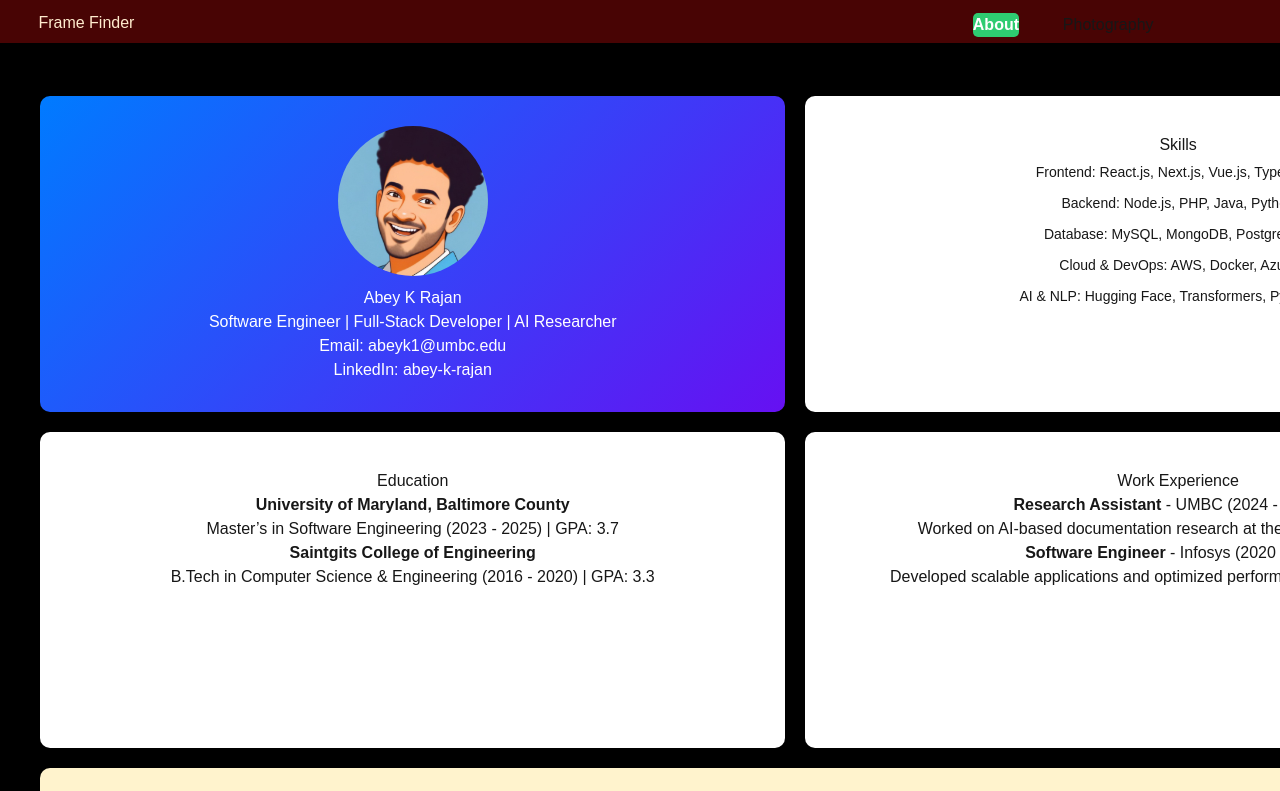
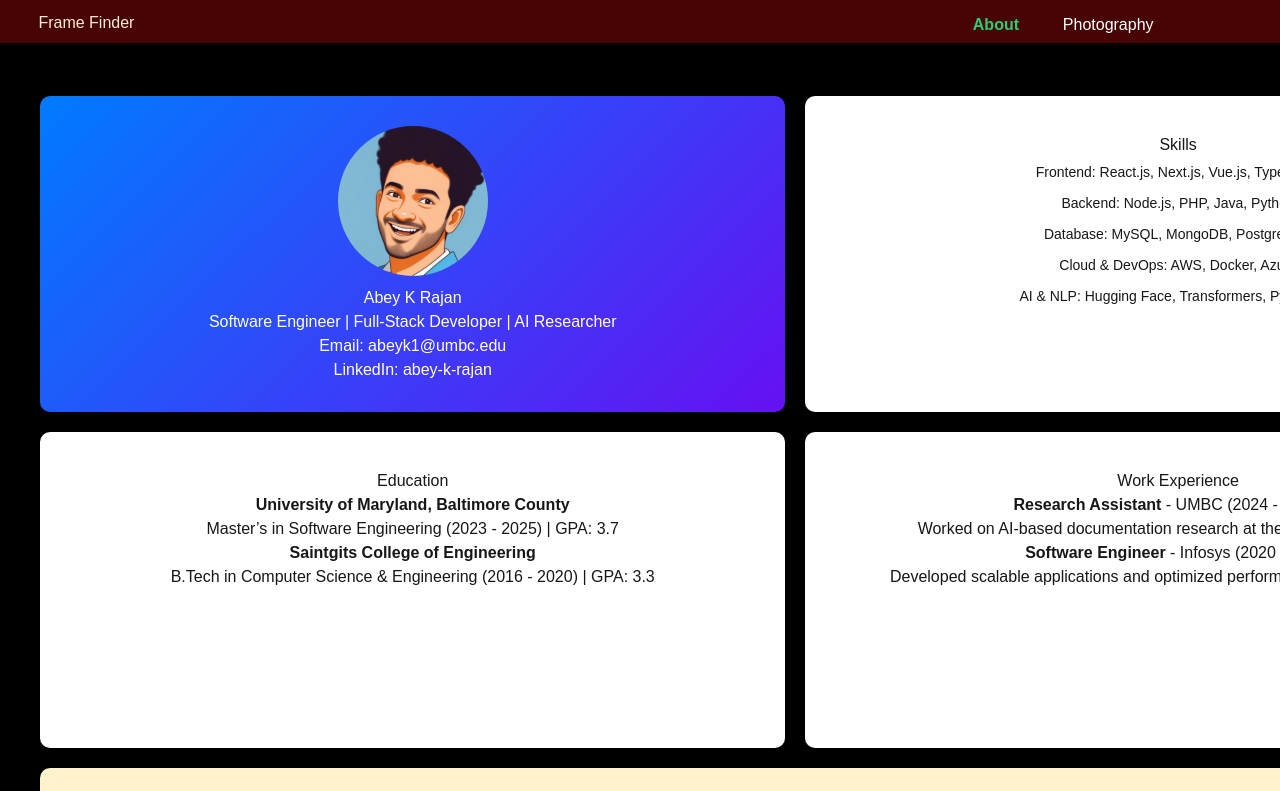
Before and after one commit to abeyrajan7/photography-app, a Next.js app in the folder my-photography-next-app/: page /about in a window 1280 px wide. Shown: the top 791 px of the page. Built offline with nearby package versions, Linux system fonts and the light colour scheme.

Commit message:
responsive

```diff
--- a/my-photography-next-app/src/Components/Header.css
+++ b/my-photography-next-app/src/Components/Header.css
@@ -19,18 +19,18 @@
     gap: 32%;
     bottom: 25%;
     left: 76%;
+    color: white;
 }
 
-.nav-items .active-tab {
-    /* background-color: #2ecc71; */
+/* .nav-items .active-tab {
     color: rgb(30, 151, 48) !important;
     border-radius: 5px;
     font-weight: bold;
-}
+} */
 
 .nav-items .active-tab {
-    background-color: #2ecc71; /* Green for active */
-    color: white !important;
+    color: #2ecc71; /* Green for active */
+    /* color: white !important; */
     border-radius: 5px;
     font-weight: bold;
 }
@@ -41,6 +41,10 @@
     cursor: pointer;
     color: white;
     font-size: 24px;
+}
+
+.nav-items :hover {
+    cursor: pointer;
 }
 
 /* Responsive Styles for Mobile */
@@ -66,12 +70,9 @@
         box-shadow: 0px 4px 6px rgba(0, 0, 0, 0.3);
     }
 
-    .nav-items :hover {
-        cursor: pointer;
-    }
-
     .nav-items.open {
         display: flex;
+        margin-left: -2%;
     }
 
     .nav-items li {
--- a/package.json
+++ b/package.json
@@ -6,6 +6,7 @@
     "build": "echo 'This is the root package.json and is not used for building'"
   },
   "dependencies": {
+    "@aws-sdk/client-s3": "^3.733.0",
     "dotenv": "^16.4.7",
     "web-streams-polyfill": "^4.1.0"
   }
```
Also changed, not shown: 2 other files (tests, documents, lock files or other folders).
